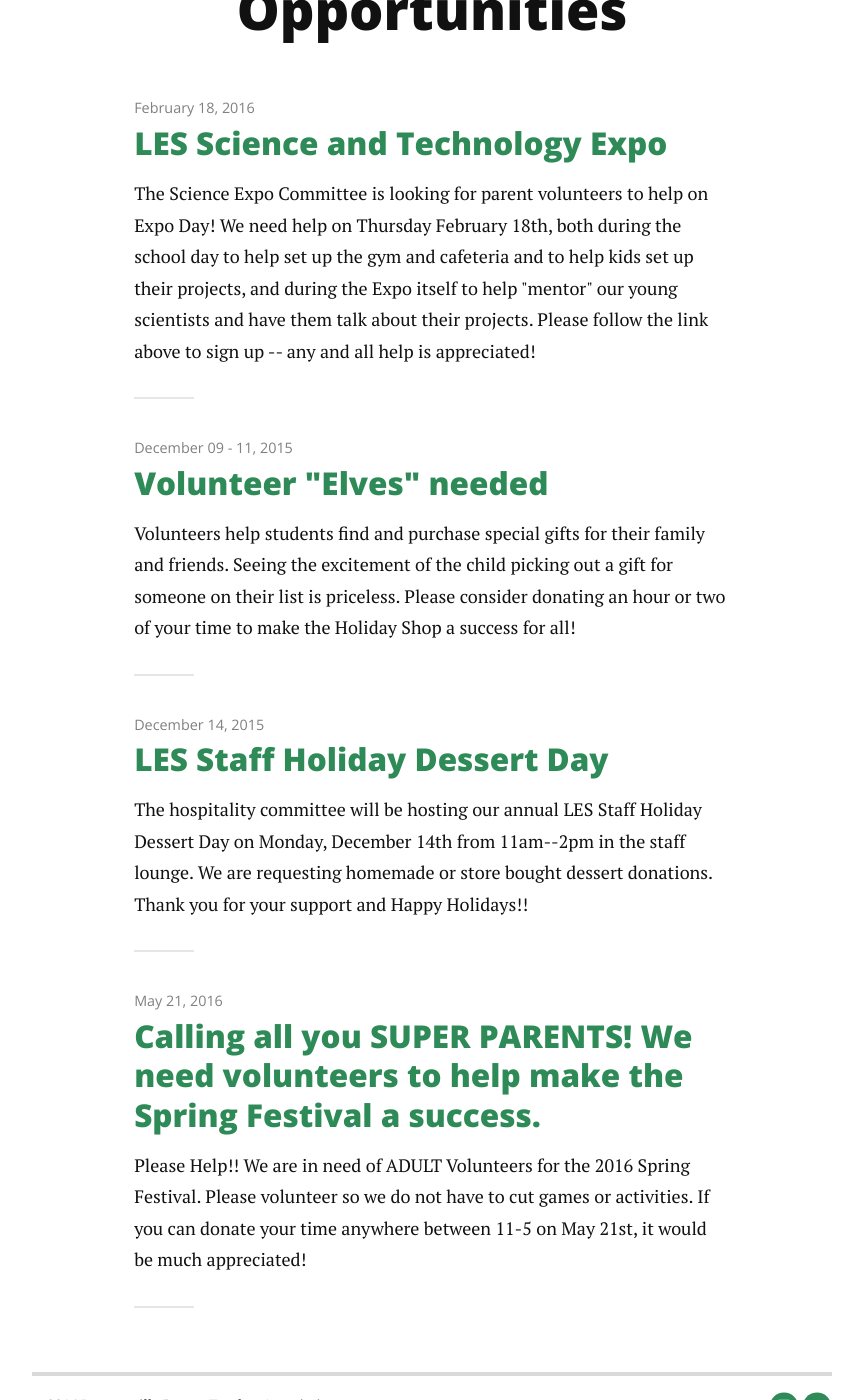
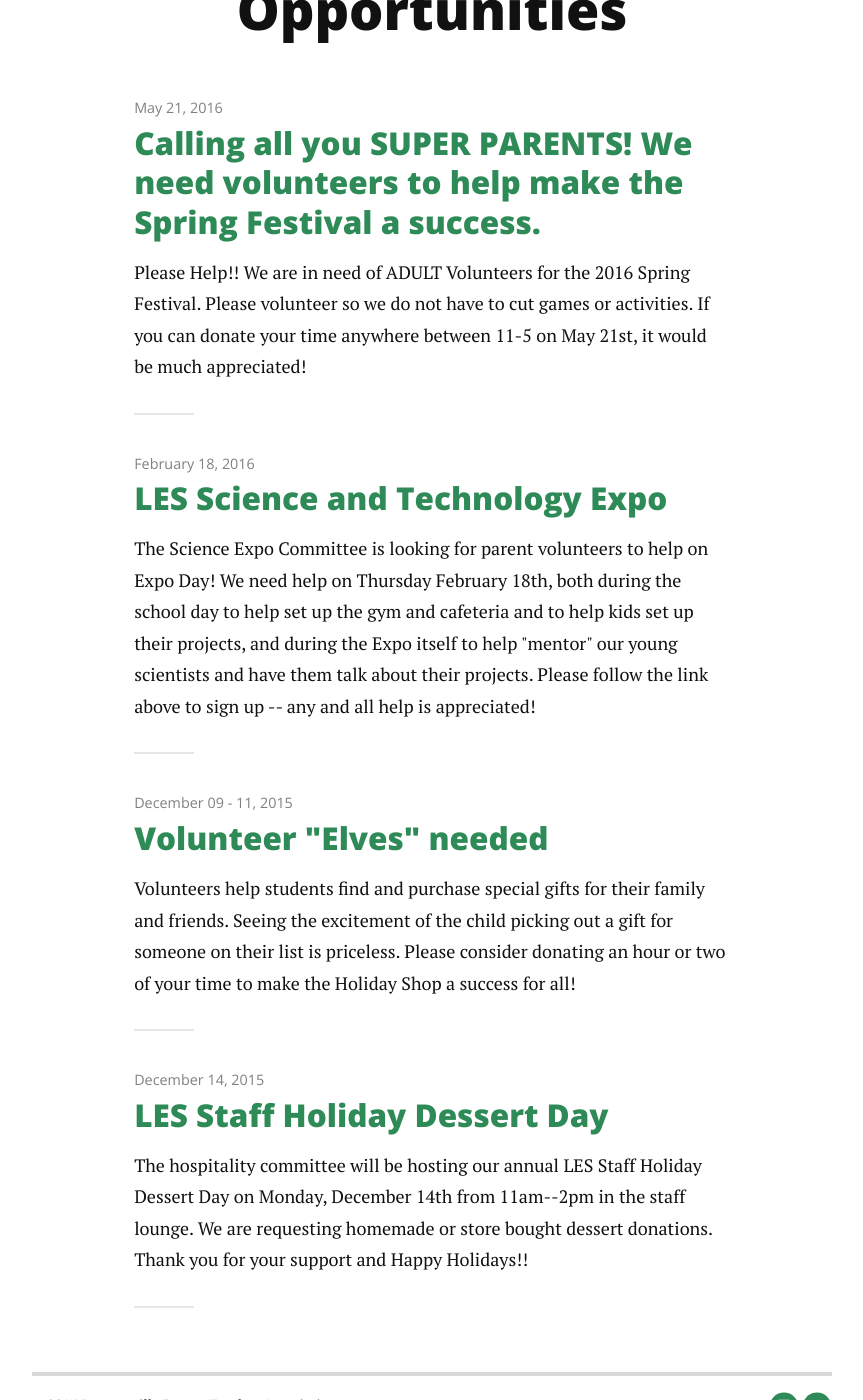
Before and after one commit to aebsr/lespta, a Jekyll site: the page built from volunteering.md, in a window 1280 px wide and 1400 px high, scrolled down 378 px. Shown: the whole window, without its empty margins (208-1071 px from the left). Built offline with Jekyll 4.4.1, drawn with Linux system fonts in a browser that asks for light colours; nearby versions of some CDN libraries; Markdown is read by kramdown in place of the engine named in the settings; part of the change alters nothing that is shown.

```diff
--- a/_data/volunteer.yaml
+++ b/_data/volunteer.yaml
@@ -1,3 +1,8 @@
+-
+  title: Calling all you SUPER PARENTS! We need volunteers to help make the Spring Festival a success.
+  date: 2016-05-21
+  description: Please Help!!  We are in need of ADULT Volunteers for the 2016 Spring Festival.  Please volunteer so we do not have to cut games or activities.  If you can donate your time anywhere between 11-5 on May 21st, it would be much appreciated!
+  url: http://www.signupgenius.com/go/30e0c45a5ac2aa02-2016
 -
   title: LES Science and Technology Expo
   date: 2016-02-18
@@ -13,8 +18,3 @@
   date: 2015-12-14
   description: The hospitality committee will be hosting our annual LES Staff Holiday Dessert Day on Monday, December 14th from 11am--2pm in the staff lounge. We are requesting homemade or store bought dessert donations. Thank you for your support and Happy Holidays!!
   url: http://pleasedonate.bringit.bz/public/b4e390
--
-  title: Calling all you SUPER PARENTS! We need volunteers to help make the Spring Festival a success.
-  date: 2016-05-21
-  description: Please Help!!  We are in need of ADULT Volunteers for the 2016 Spring Festival.  Please volunteer so we do not have to cut games or activities.  If you can donate your time anywhere between 11-5 on May 21st, it would be much appreciated!
-  url: http://www.signupgenius.com/go/30e0c45a5ac2aa02-2016
```
